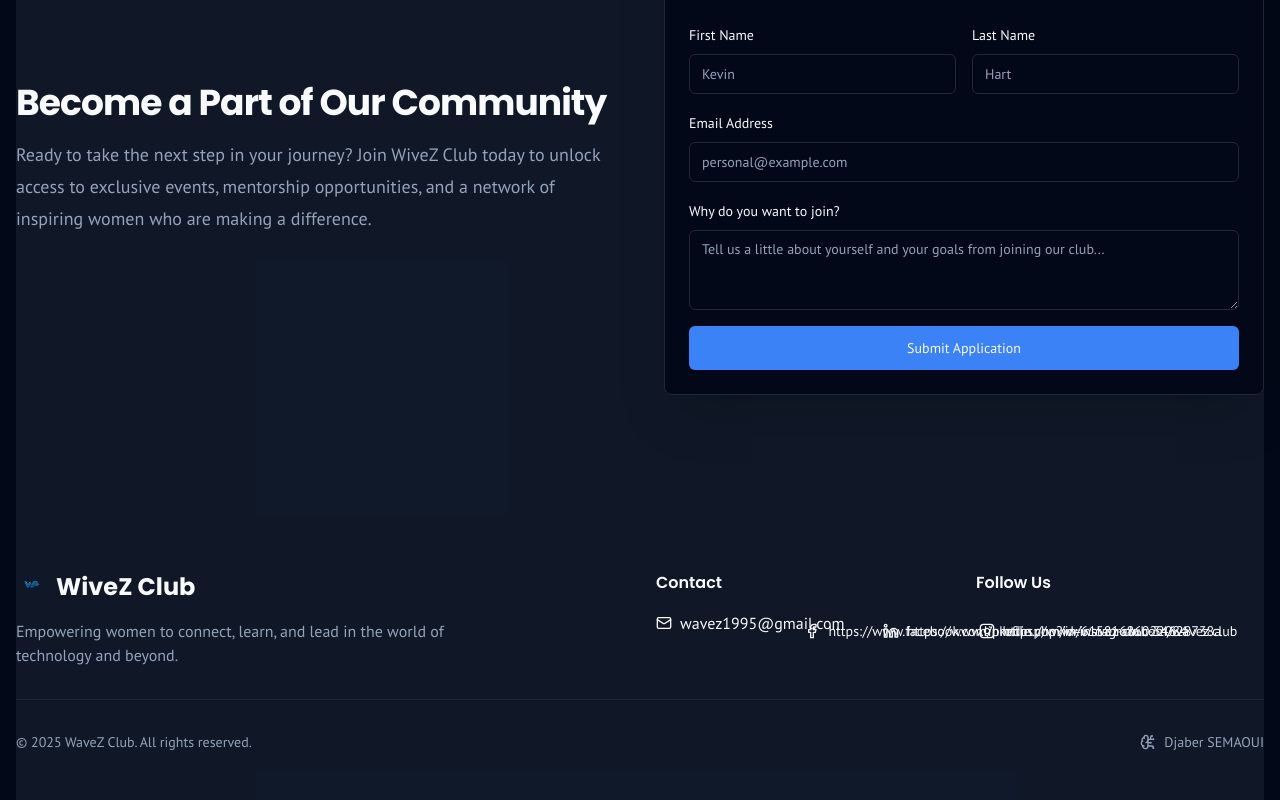
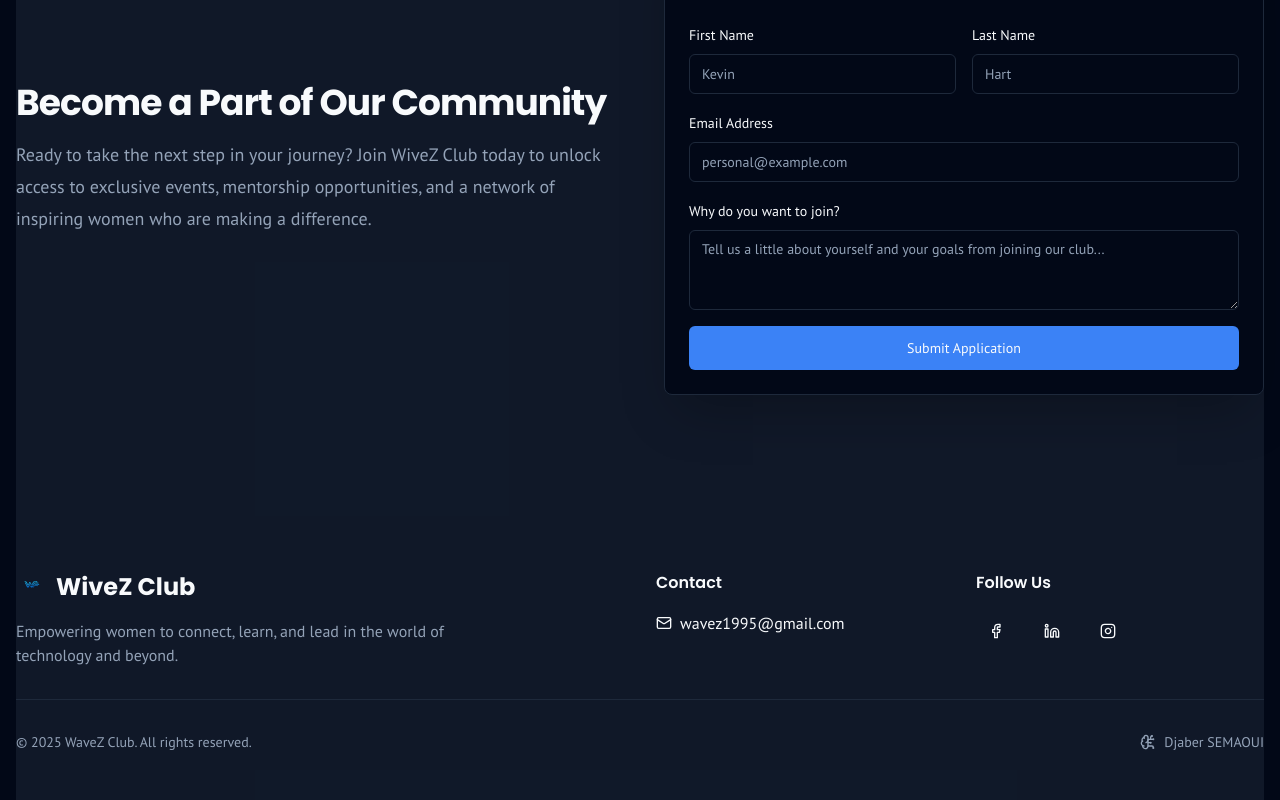
Before and after one commit to suy44/WaveZ, a Next.js app: page / in a window 1280 px wide. Shown: the part 6089-6889 px from the top of the page. Built offline with nearby package versions, Linux system fonts and the light colour scheme.

Commit message:
Update footer.tsx

```diff
--- a/src/components/layout/footer.tsx
+++ b/src/components/layout/footer.tsx
@@ -32,13 +32,13 @@ export default function Footer() {
             <h3 className="font-headline font-semibold mb-4">Follow Us</h3>
             <div className="flex gap-4">
               <Button variant="ghost" size="icon" asChild>
-                <a href="#" aria-label="Facebook"><Facebook className="w-5 h-5" />https://www.facebook.com/profile.php?id=61581686022084</a>
+                <a href="https://www.facebook.com/profile.php?id=61581686022084" aria-label="Facebook"><Facebook className="w-5 h-5" /></a>
               </Button>
               <Button variant="ghost" size="icon" asChild>
-                <a href="#" aria-label="LinkedIn"><Linkedin className="w-5 h-5" />https://www.linkedin.com/in/wavez-club-34628738a</a>
+                <a href="https://www.linkedin.com/in/wavez-club-34628738a" aria-label="LinkedIn"><Linkedin className="w-5 h-5" /></a>
               </Button>
               <Button variant="ghost" size="icon" asChild>
-                <a href="#" aria-label="Instagram"><Instagram className="w-5 h-5" />https://www.instagram.com/wavez.club</a>
+                <a href="https://www.instagram.com/wavez.club" aria-label="Instagram"><Instagram className="w-5 h-5" /></a>
               </Button>
             </div>
           </div>
```
